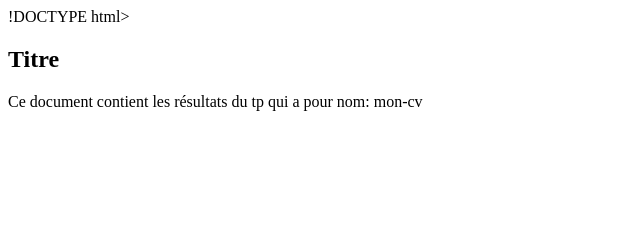
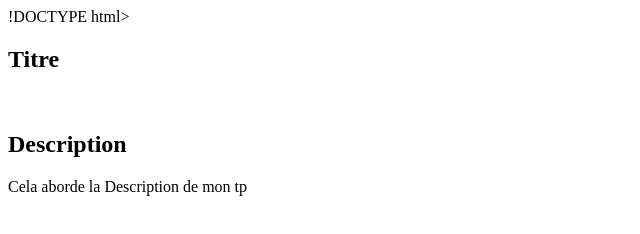
Before and after one commit to Inoussahilal/git-mon-cv, a plain HTML site: page index.html in a window 1280 px wide. Shown: the whole page, without its empty margins (0-640 px from the left). Drawn offline with Linux system fonts and the light colour scheme.

Commit message:
mise en place de la section description

```diff
--- a/index.html
+++ b/index.html
@@ -10,8 +10,13 @@
 <body>
     <section>
         <h1>Titre</h1>
-        <p>Ce document contient les résultats du tp qui a pour nom: mon-cv</p>
       </section><br>
+      <section>
+        <h2>Description</h2>
+        <p>Cela aborde la Description de mon tp</p>
+      </section><br>
+
+
 
 
 
```
